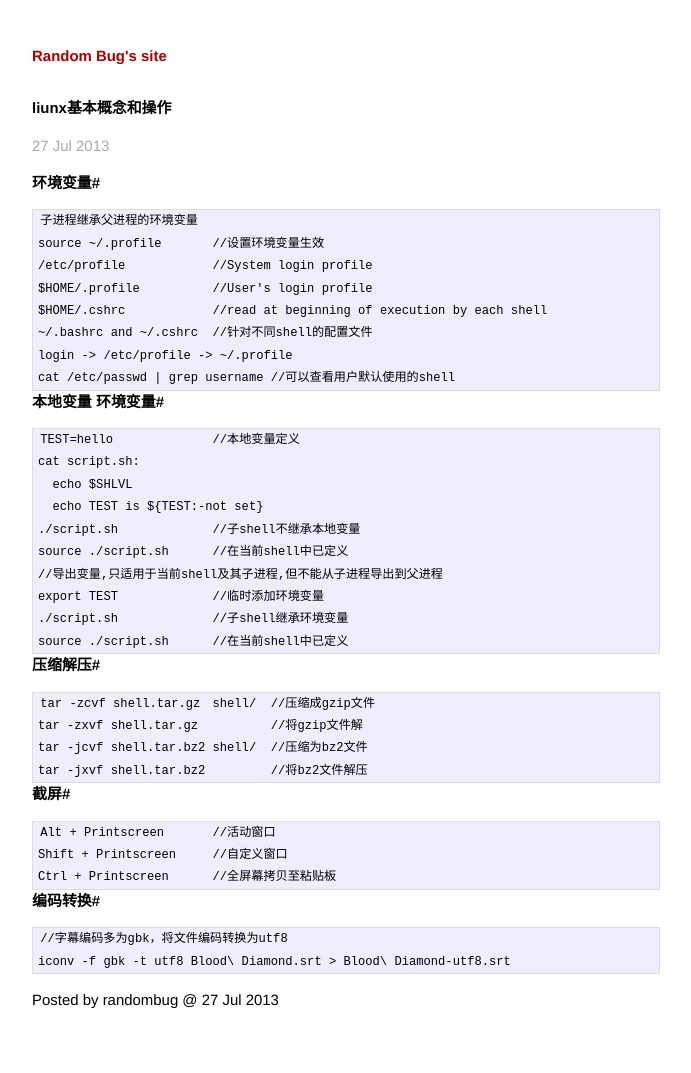
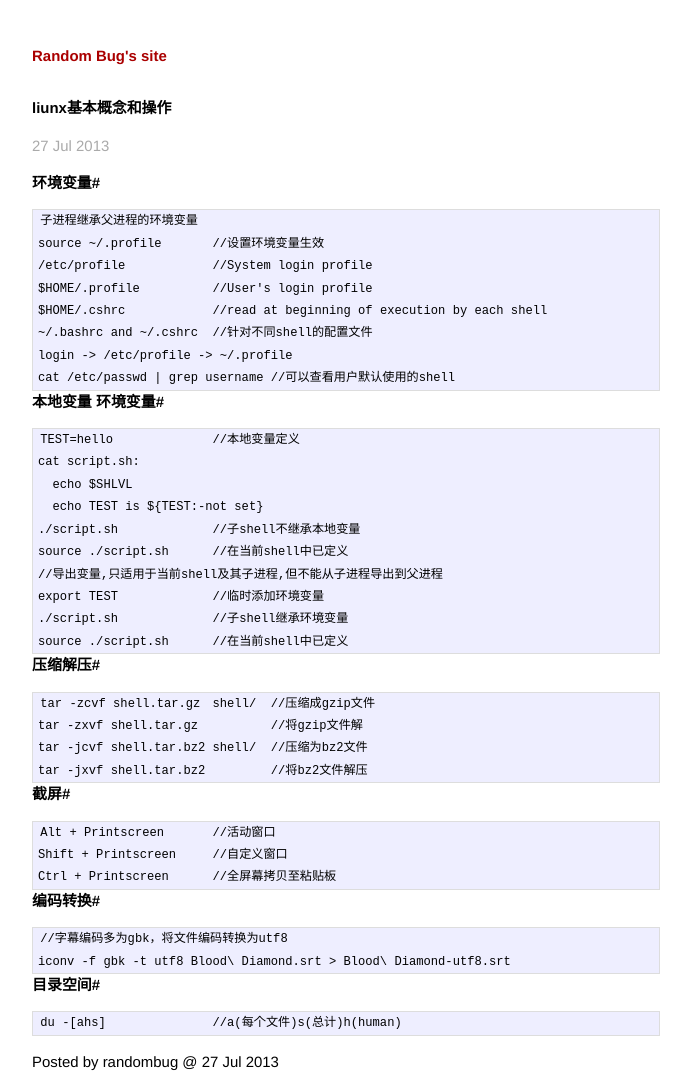
Before and after one commit to jfgong/jekyll_linteler, a Jekyll site: the page built from _posts/2013-07-27-basic-opreation-in-ubuntu.markdown, in a window 1280 px wide. Shown: the whole page, without its empty margins (294-985 px from the left). Built offline with Jekyll 4.4.1, drawn with Linux system fonts in a browser that asks for light colours; before the commit the page ends 1011 px from its top, so only the background shows below that.

Commit message:
update 2013-07-27-basic-opreation-in-ubuntu.markdown

```diff
--- a/_posts/2013-07-27-basic-opreation-in-ubuntu.markdown
+++ b/_posts/2013-07-27-basic-opreation-in-ubuntu.markdown
@@ -40,4 +40,7 @@ title: liunx基本概念和操作
 	//字幕编码多为gbk，将文件编码转换为utf8
 	iconv -f gbk -t utf8 Blood\ Diamond.srt > Blood\ Diamond-utf8.srt
 
+#目录空间#
+	du -[ahs]		//a(每个文件)s(总计)h(human)
+
 Posted by randombug @ {{ page.date | date_to_string }}
```
